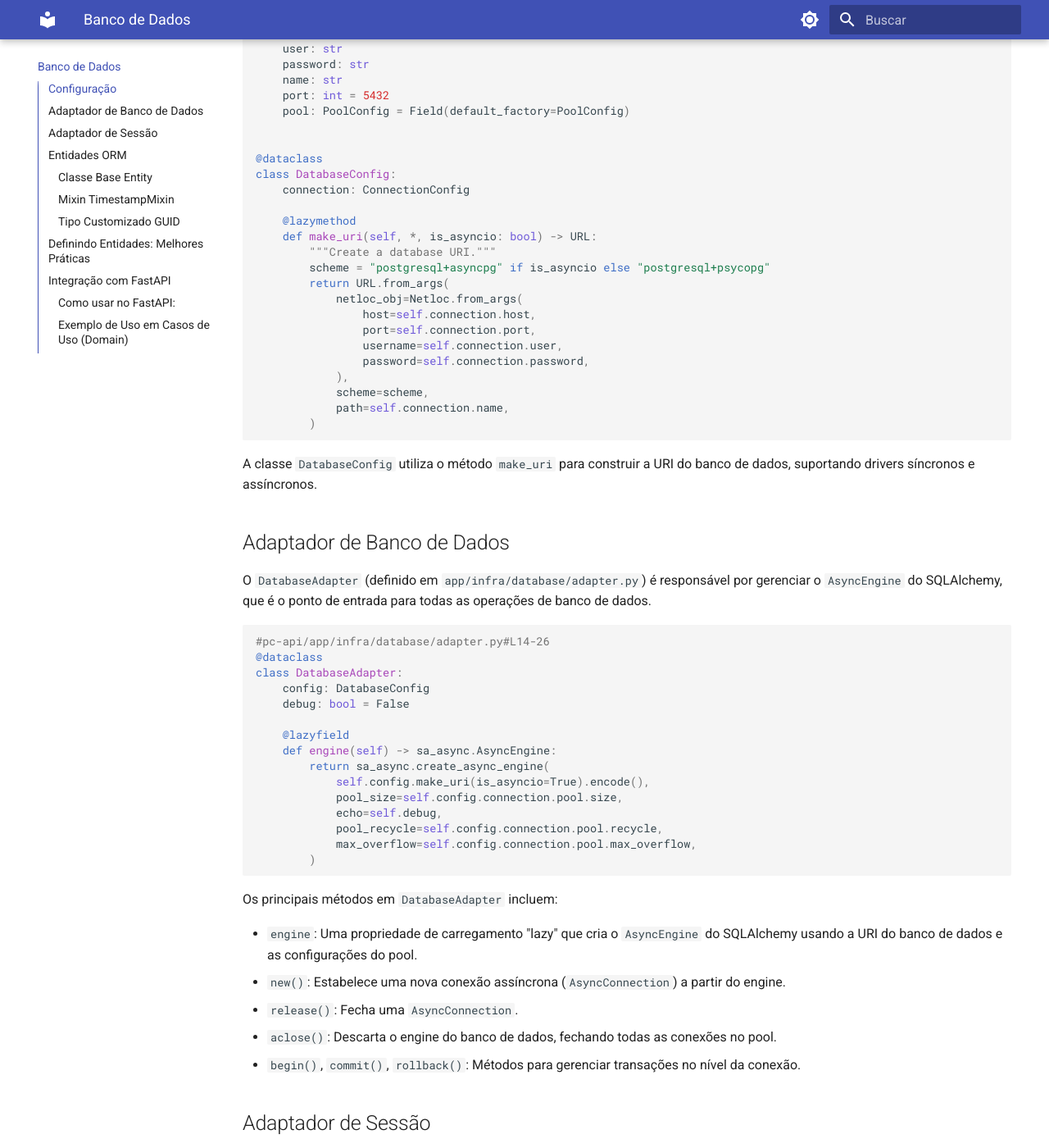
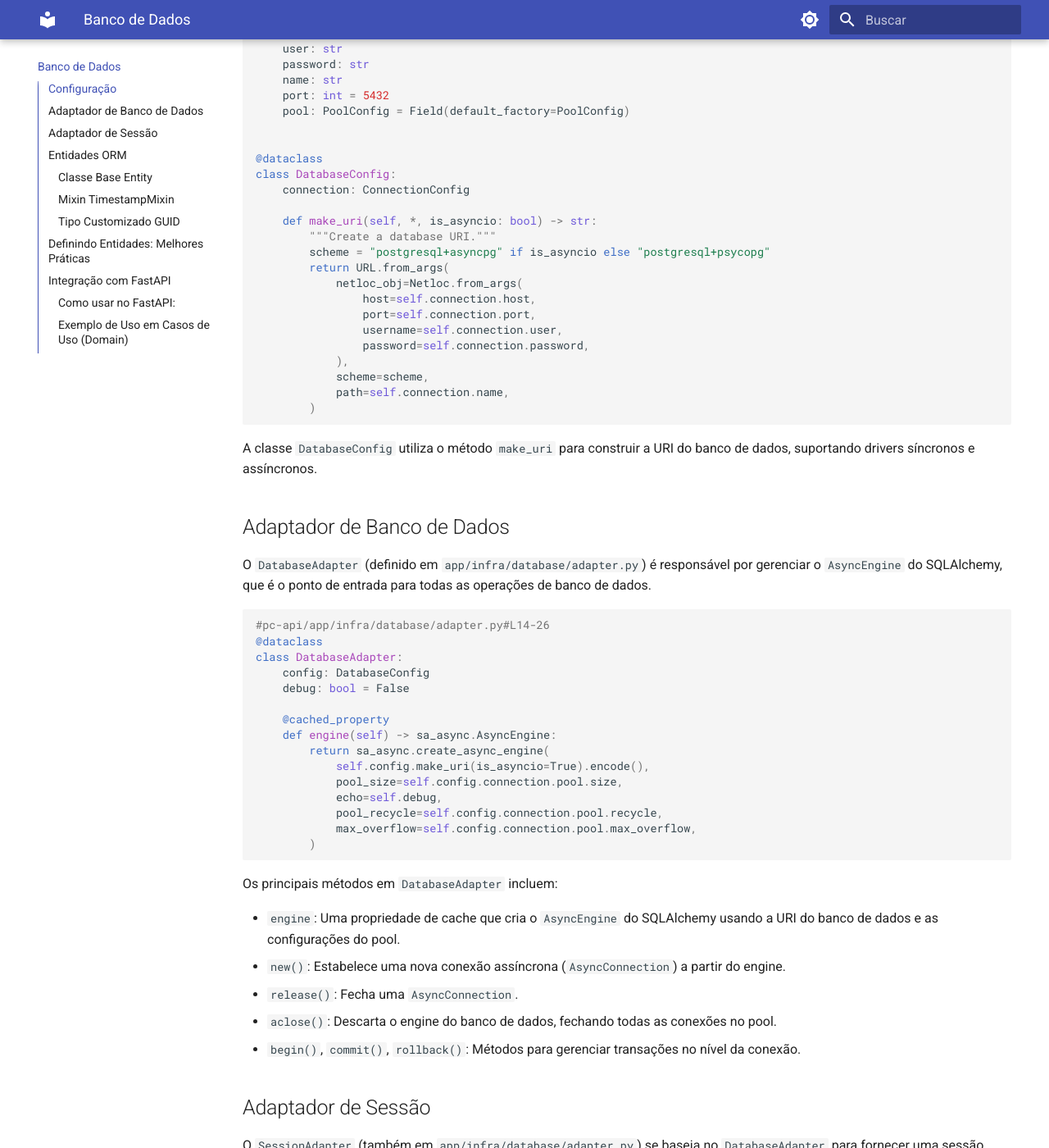
Before and after one commit to nygonui/pc-api, an MkDocs documentation site: the page built from docs/database.md, in a window 1280 px wide and 1400 px high, scrolled down 594 px. Shown: the whole window at 82% size. Built offline with MkDocs 1.6.1 and Material for MkDocs 9.7.7, drawn with Linux system fonts in a browser that asks for light colours.

Commit message:
docs(docs): removed escudeiro from docs

```diff
--- a/docs/database.md
+++ b/docs/database.md
@@ -27,8 +27,7 @@ class ConnectionConfig(BaseModel):
 class DatabaseConfig:
     connection: ConnectionConfig
 
-    @lazymethod
-    def make_uri(self, *, is_asyncio: bool) -> URL:
+    def make_uri(self, *, is_asyncio: bool) -> str:
         """Create a database URI."""
         scheme = "postgresql+asyncpg" if is_asyncio else "postgresql+psycopg"
         return URL.from_args(
@@ -56,7 +55,7 @@ class DatabaseAdapter:
     config: DatabaseConfig
     debug: bool = False
 
-    @lazyfield
+    @cached_property
     def engine(self) -> sa_async.AsyncEngine:
         return sa_async.create_async_engine(
             self.config.make_uri(is_asyncio=True).encode(),
@@ -69,7 +68,7 @@ class DatabaseAdapter:
 
 Os principais métodos em `DatabaseAdapter` incluem:
 
-*   `engine`: Uma propriedade de carregamento "lazy" que cria o `AsyncEngine` do SQLAlchemy usando a URI do banco de dados e as configurações do pool.
+*   `engine`: Uma propriedade de cache que cria o `AsyncEngine` do SQLAlchemy usando a URI do banco de dados e as configurações do pool.
 *   `new()`: Estabelece uma nova conexão assíncrona (`AsyncConnection`) a partir do engine.
 *   `release()`: Fecha uma `AsyncConnection`.
 *   `aclose()`: Descarta o engine do banco de dados, fechando todas as conexões no pool.
```
